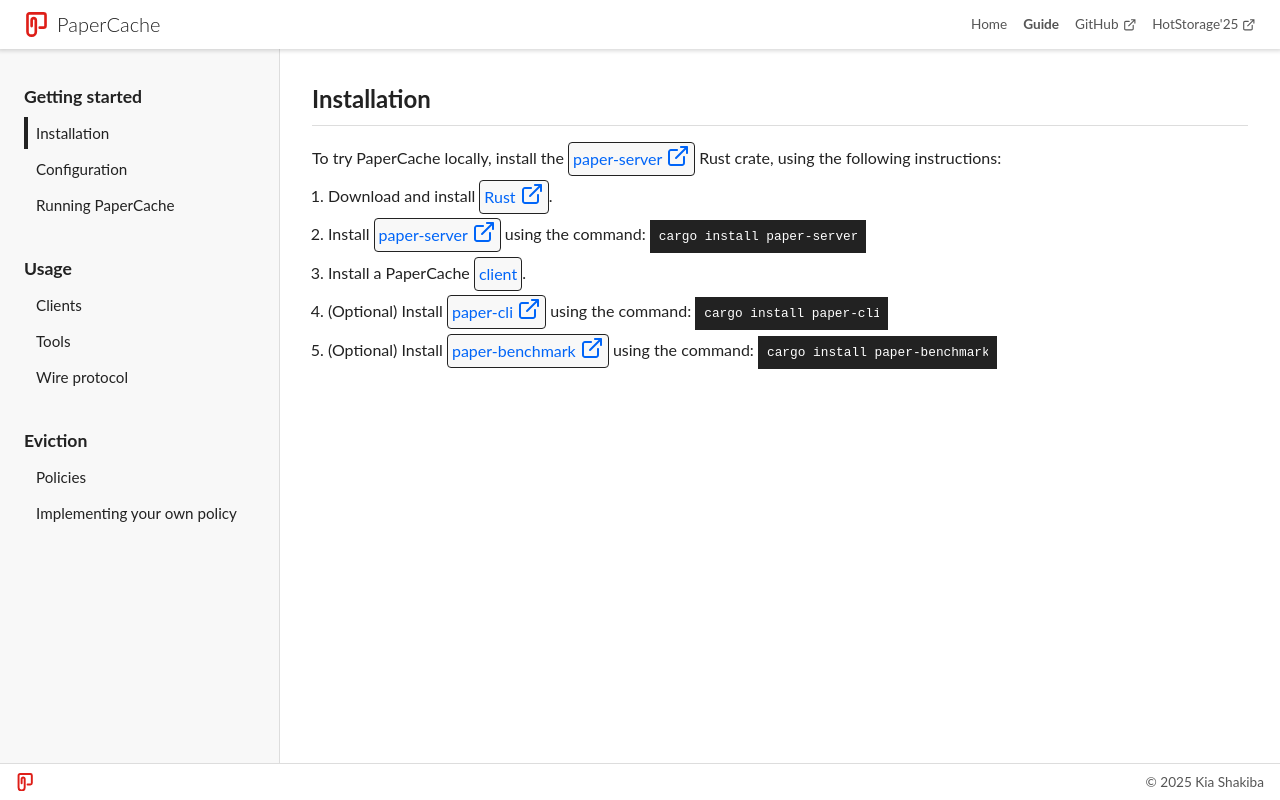
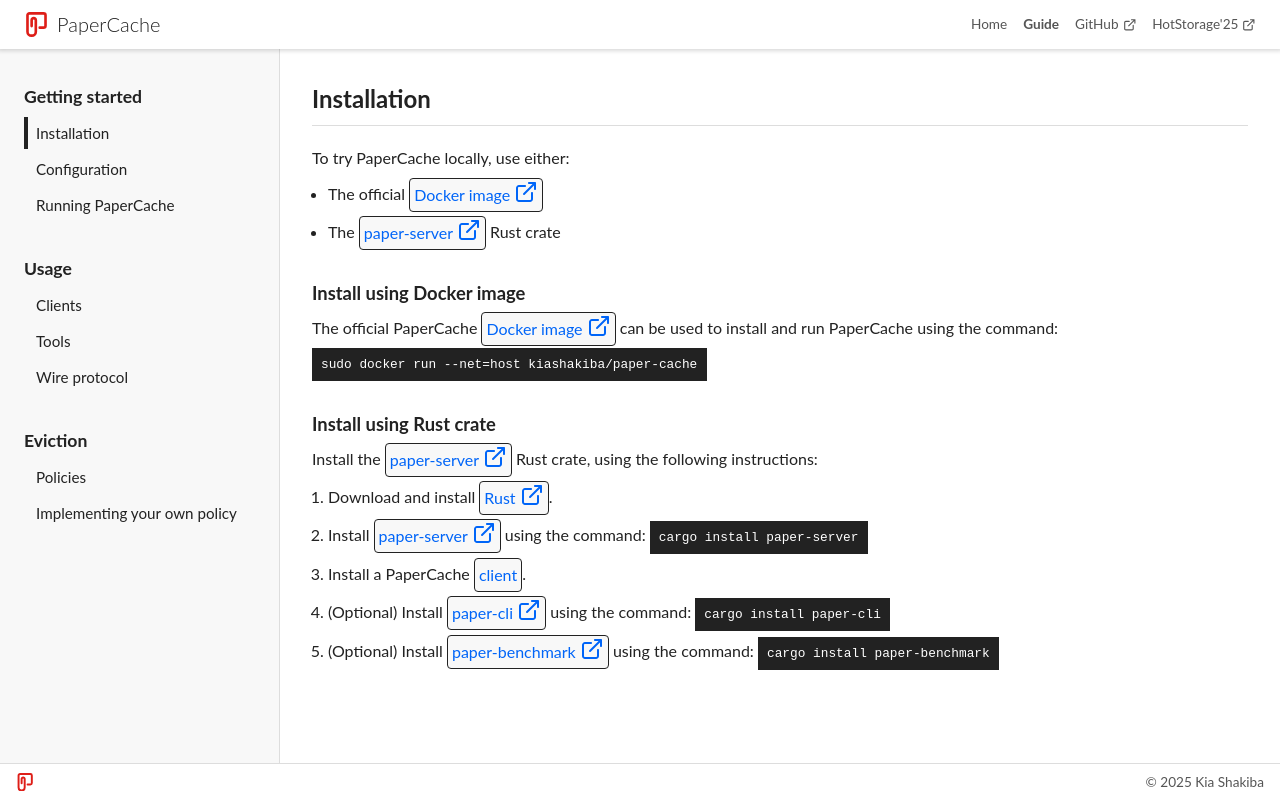
Before and after one commit to PaperCache/website, a SvelteKit app: page /guide/getting-started/installation in a window 1280 px wide. Built offline with nearby package versions, Linux system fonts and the light colour scheme.

Commit message:
Add docker image installation instructions

```diff
--- a/src/lib/components/Command.svelte
+++ b/src/lib/components/Command.svelte
@@ -18,8 +18,11 @@
 		const computed = window.getComputedStyle(element);
 		const padding = parseFloat(computed.paddingLeft) + parseFloat(computed.paddingRight);
 
+		// add a fudge factor to slightly increase the width
+		const fudge = 2;
+
 		ctx.font = computed.font;
-		width = Math.ceil(ctx?.measureText(command.trim()).width) + padding;
+		width = Math.ceil(ctx?.measureText(command.trim()).width) + padding + fudge;
 	});
 
 	type Props = {
@@ -39,6 +42,7 @@
 <style lang="scss">
 	input[type="text"] {
 		width: 16px;
+		max-width: 100%;
 		border: 1px solid #222222;
 		padding: 8px;
 		background-color: #222222;
--- a/src/lib/components/GuideNav.svelte
+++ b/src/lib/components/GuideNav.svelte
@@ -42,12 +42,13 @@
 
 		a {
 			color: #222222;
-			font-size: 1.15em;
+			font-size: 1.1em;
 			font-weight: 700;
 			width: 100%;
 			margin-top: 16px;
 			padding: 32px;
-			border: 2px solid #222222;
+			background-color: #f8f8f8;
+			border: 1px solid #222222;
 			border-radius: 4px;
 		}
 	}
--- a/src/routes/guide/getting-started/installation/+page.svelte
+++ b/src/routes/guide/getting-started/installation/+page.svelte
@@ -2,9 +2,26 @@
 	import { base } from "$app/paths";
 	import Tag from "$lib/components/Tag.svelte";
 	import Command from "$lib/components/Command.svelte";
+
+	const DOCKER_HREF = "https://hub.docker.com/r/kiashakiba/paper-cache";
 </script>
 
-<p>To try PaperCache locally, install the <Tag href="https://crates.io/crates/paper-server">paper-server</Tag> Rust crate, using the following instructions:</p>
+<p>To try PaperCache locally, use either:</p>
+<ul>
+	<li>The official <Tag href={DOCKER_HREF}>Docker image</Tag></li>
+	<li>The <Tag href="https://crates.io/crates/paper-server">paper-server</Tag> Rust crate</li>
+</ul>
+
+<h3>Install using Docker image</h3>
+<p>The official PaperCache <Tag href={DOCKER_HREF}>Docker image</Tag> can be used to install and run PaperCache using the command:
+<Command command={`
+	sudo docker run --net=host kiashakiba/paper-cache
+`} />
+</p>
+
+<h3>Install using Rust crate</h3>
+
+<p>Install the <Tag href="https://crates.io/crates/paper-server">paper-server</Tag> Rust crate, using the following instructions:</p>
 
 <ol>
 	<li>Download and install <Tag href="https://www.rust-lang.org">Rust</Tag>.</li>
@@ -35,3 +52,12 @@
 		`} />
 	</li>
 </ol>
+
+<style lang="scss">
+	h3 {
+		color: #222222;
+		font-size: 1.15em;
+		font-weight: 700;
+		margin: 32px 0 8px;
+	}
+</style>
```
